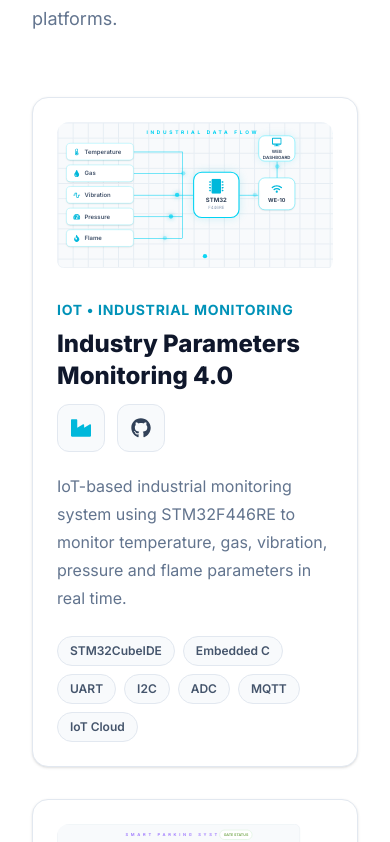
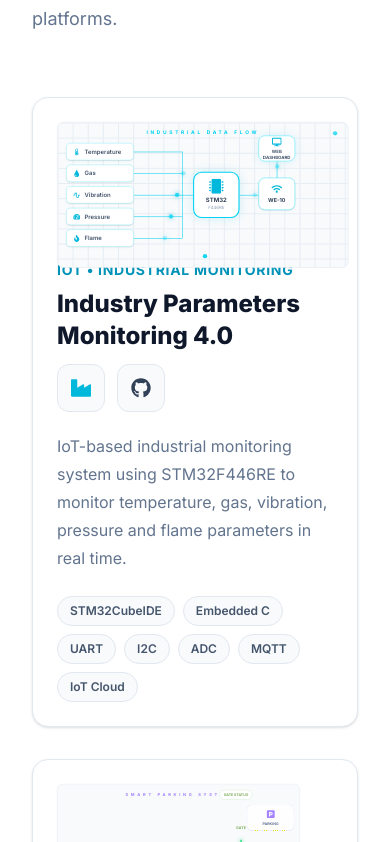
Before and after one commit to dokulamohitkumar-blip/portfolio, a React (Vite) app: page / in a window 390 px wide. Shown: the part 4382-5224 px from the top of the page. Built offline with nearby package versions, Linux system fonts and the light colour scheme.

Commit message:
Fix mobile project animation width

```diff
--- a/src/components/Projects.jsx
+++ b/src/components/Projects.jsx
@@ -264,10 +264,10 @@ transition-all duration-300`}
 
 {/* Mobile animation */}
 
-<div className={`block md:hidden overflow-hidden rounded-xl ${
-    project.title === "Industry Parameters Monitoring 4.0"
-? "h-[150px]"
-: "h-[150px]"
+<div className={`block md:hidden overflow-visible rounded-xl ${
+  project.title === "Industry Parameters Monitoring 4.0"
+    ? "h-[110px]"
+    : "h-[110px]"
 }`}>
 
 <div
```
